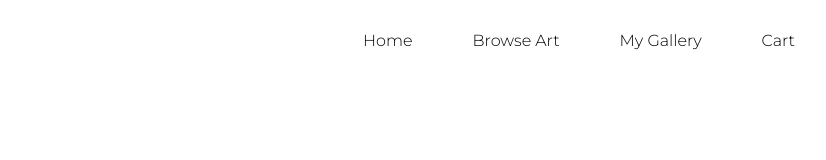
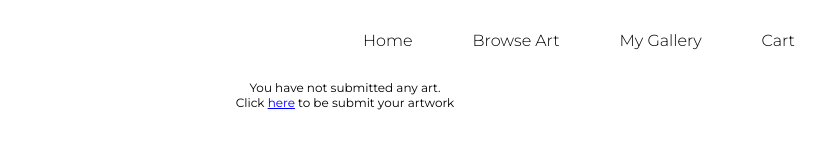
Before and after one commit to opierez/absorb-art-shop, a React app: page /artwork/gallery in a window 1280 px wide. Shown: the full height of the page, 295-1121 px from the left. Built offline with nearby package versions, Linux system fonts and the light colour scheme; data requests are answered from the project's data file.

Commit message:
no results found functionality for gallery page and additional corresponding css

```diff
--- a/src/components/Gallery.js
+++ b/src/components/Gallery.js
@@ -3,6 +3,8 @@ import '../styles/Gallery.css'
 import { Link } from "react-router-dom"
 
 function Gallery({ myGallery, renderImage, handleDelete }) {
+
+    // console.log(myGallery)
 
     function handleDeleteArt(artpiece){
 
@@ -35,9 +37,25 @@ function Gallery({ myGallery, renderImage, handleDelete }) {
         )
     })
 
+    const checkGallery = () => {
+        console.log(myGallery)
+        if (myGallery.length === 0) {
+            return (
+                <div className="no-results">
+                    <p>You have not submitted any art.</p>
+                    <p>Click <Link to="/artwork/new">here</Link> to be submit your artwork</p>
+                </div>
+            )
+          } else {
+            return (
+                <div>{renderMyGallery}</div>
+            )
+          }
+    }
+
     return (
         <div>
-            {renderMyGallery}
+            {checkGallery()}
         </div>
     )
 }
--- a/src/styles/Gallery.css
+++ b/src/styles/Gallery.css
@@ -38,6 +38,17 @@ p{
     cursor: pointer;
 }
 
+.no-results {
+  display: flex;
+  flex-direction: column;
+  justify-content: center;
+  align-items: center;
+}
+
+.no-results a {
+  color: blue;
+}
+
 @media (min-width: 768px) {
   .cards {
     display: flex;
@@ -60,19 +71,3 @@ p{
     width: calc(30% - 2rem);
   }
 }
-/* ,
-    {
-      "inCart": false,
-      "artist": "Tara Atefi",
-      "image": "./images/Butterfly_Flame.jpg",
-      "title": "Butterfly ",
-      "product": "Oil Painting",
-      "price": "700",
-      "description": "This is a drawing",
-      "firstDimension": "",
-      "secondDimension": "",
-      "unit": "",
-      "mediums": "Drawing",
-      "userUploaded": true,
-      "id": 7
-    } */
```
